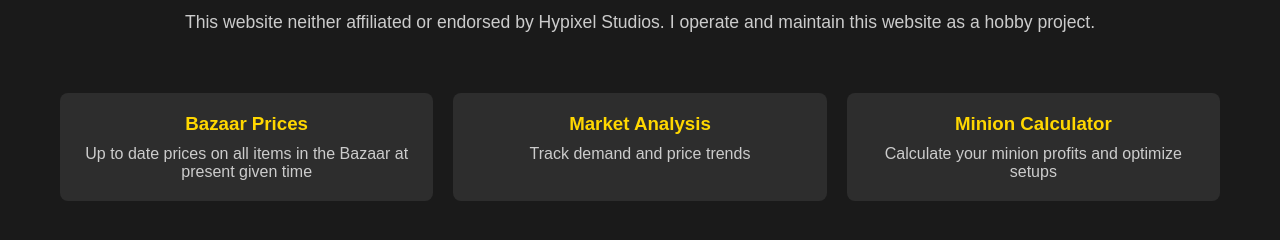
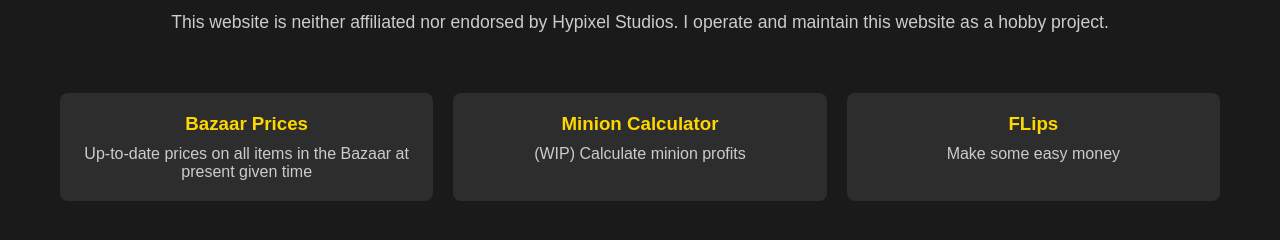
Before and after one commit to echo1097/hypixelBZtool, a plain HTML site: page index.html in a window 1280 px wide. Shown: the part 164-404 px from the top of the page. Drawn offline with Linux system fonts and the light colour scheme.

Commit message:
Update index.html

```diff
--- a/index.html
+++ b/index.html
@@ -22,21 +22,21 @@
     <main class="container">
         <section class="hero">
             <h2>echo's Hypixel Skyblock Tools</h2>
-            <p>This website neither affiliated or endorsed by Hypixel Studios. I operate and maintain this website as a hobby project.</p>
+            <p>This website is neither affiliated nor endorsed by Hypixel Studios. I operate and maintain this website as a hobby project.</p>
         </section>
 
         <section class="features">
             <div class="feature-card">
                 <h3>Bazaar Prices</h3>
-                <p>Up to date prices on all items in the Bazaar at present given time</p>
-            </div>
-            <div class="feature-card">
-                <h3>Market Analysis</h3>
-                <p>Track demand and price trends</p>
+                <p> Up-to-date prices on all items in the Bazaar at present given time</p>
             </div>
             <div class="feature-card">
                 <h3>Minion Calculator</h3>
-                <p>Calculate your minion profits and optimize setups</p>
+                <p>(WIP) Calculate minion profits</p>
+            </div>
+            <div class="feature-card">
+                <h3>FLips</h3>
+                <p>Make some easy money</p>
             </div>
         </section>
     </main>
```
